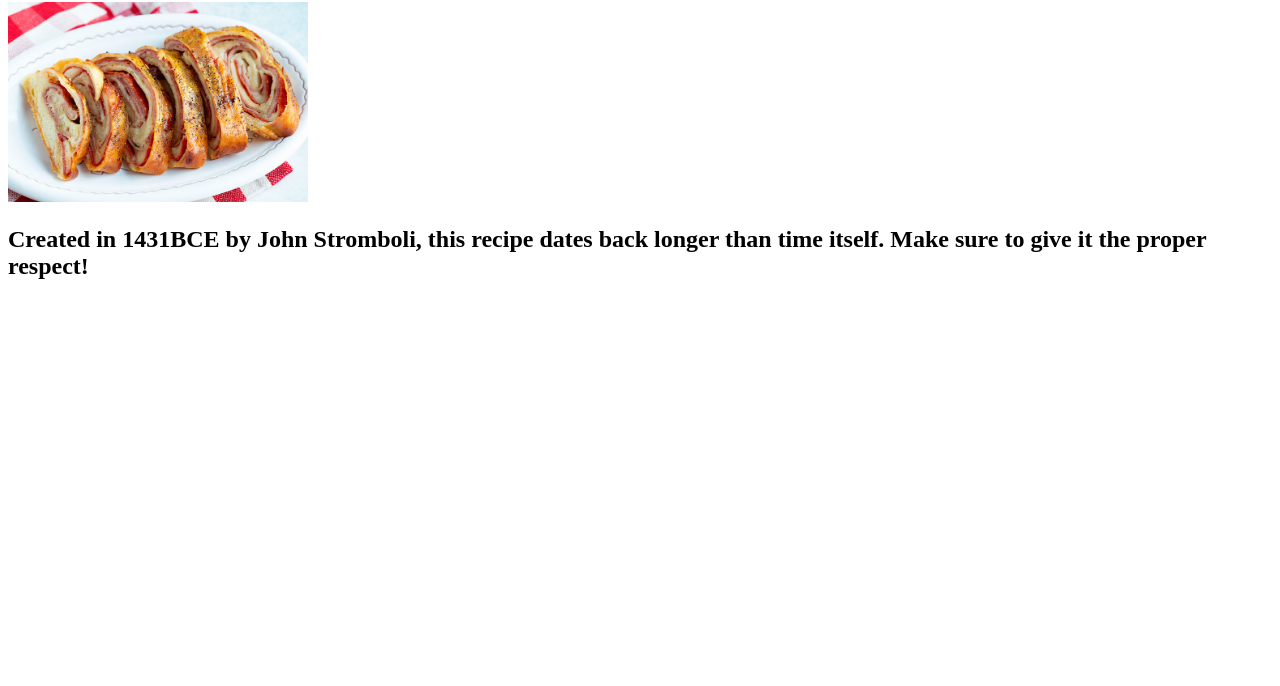
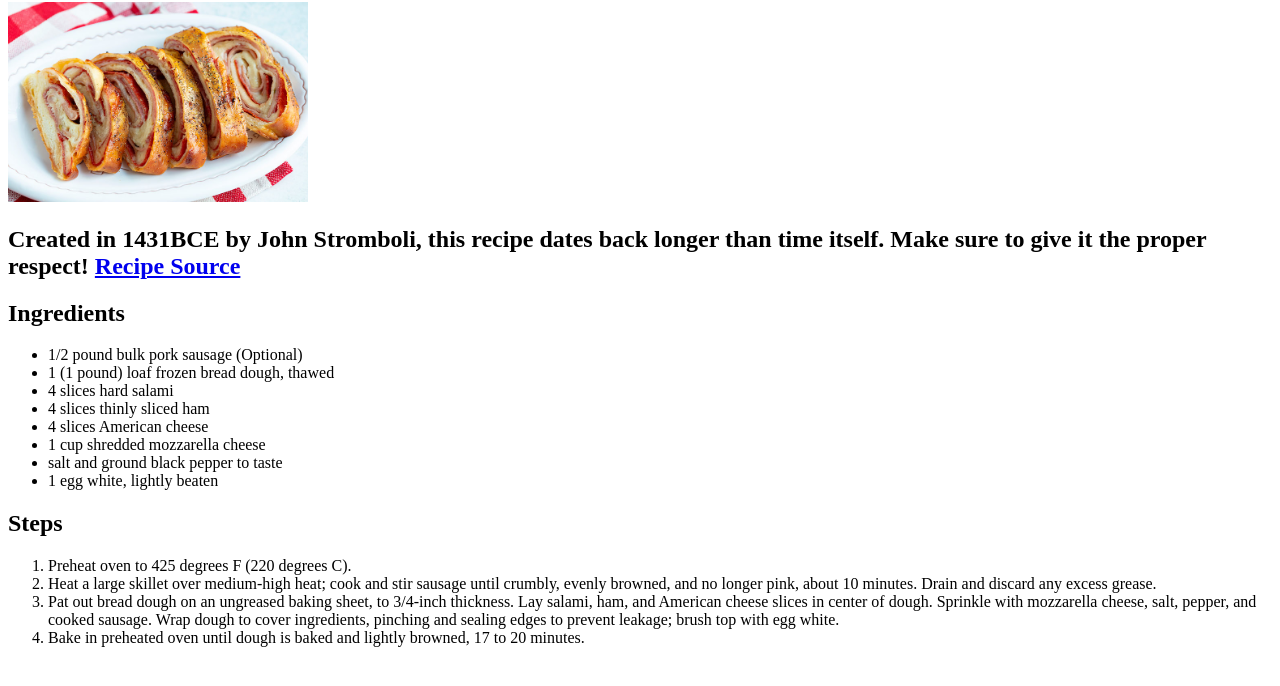
Before and after one commit to Ethan2272/odin-recipes, a plain HTML site: page recipes/stromboli.html in a window 1280 px wide. Shown: the part 78-764 px from the top of the page. Drawn offline with Linux system fonts and the light colour scheme.

Commit message:
finised all 3 recipe pages with ingredient lists and steps

```diff
--- a/recipes/stromboli.html
+++ b/recipes/stromboli.html
@@ -13,7 +13,34 @@
 
     <img src="./images/stromboli.jpg" alt="Completed Stromboli" length="300" width="300">
 
-    <h2>Created in 1431BCE by John Stromboli, this recipe dates back longer than time itself. Make sure to give it the proper respect!</h2>
+    <h2>Created in 1431BCE by John Stromboli, this recipe dates back longer than time itself. Make sure to give it the proper respect! <a href="https://www.allrecipes.com/recipe/222746/simple-stromboli/">Recipe Source</a></h2>
+
+    <h2>Ingredients</h2>
+
+    <ul>
+        <li>1/2 pound bulk pork sausage (Optional)</li>
+        <li>1 (1 pound) loaf frozen bread dough, thawed</li>
+        <li>4 slices hard salami</li>
+        <li>4 slices thinly sliced ham</li>
+        <li>4 slices American cheese</li>
+        <li>1 cup shredded mozzarella cheese</li>
+        <li>salt and ground black pepper to taste</li>
+        <li>1 egg white, lightly beaten</li>
+    </ul>
+
+    <h2>Steps</h2>
+
+    <ol>
+        <li>Preheat oven to 425 degrees F (220 degrees C).</li>
+        <li>Heat a large skillet over medium-high heat; cook and stir sausage until crumbly, evenly browned, and no longer pink, about 10 minutes. Drain and discard any excess grease.</li>
+
+        <li>Pat out bread dough on an ungreased baking sheet, to 3/4-inch thickness. Lay salami, ham, and American cheese slices in center of dough.
+            Sprinkle with mozzarella cheese, salt, pepper, and cooked sausage. Wrap dough to cover ingredients, pinching and sealing edges to prevent leakage;
+            brush top with egg white.
+        </li>
+
+        <li>Bake in preheated oven until dough is baked and lightly browned, 17 to 20 minutes.</li>
+    </ol>
 
 </body>
 
```
Also changed, not shown: index.html (+3 -3 lines), recipes/mango_lassi.html (+20 -2 lines).
